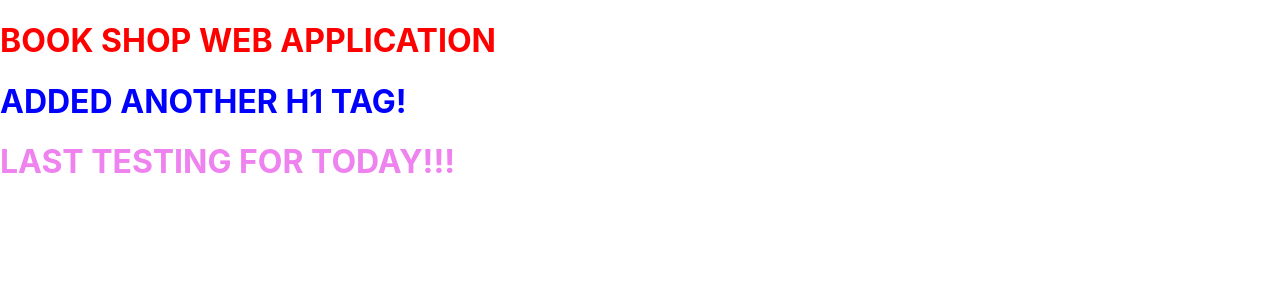
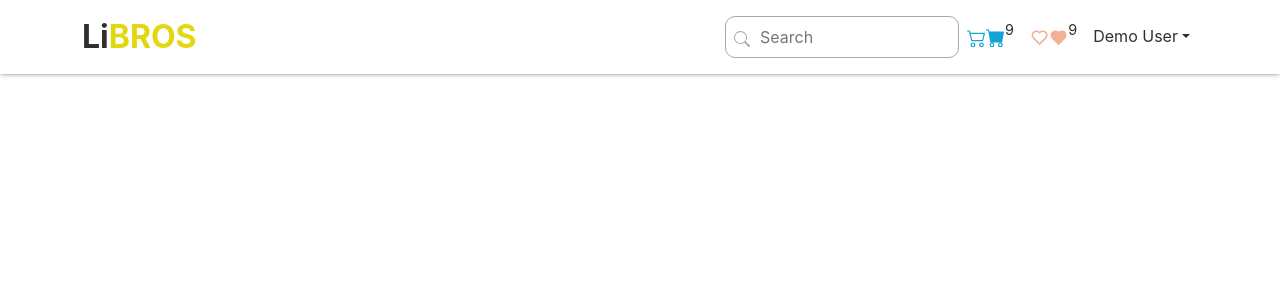
Before and after one commit to jklagrosa/Book-Shop, a Next.js app: page / in a window 1280 px wide. Shown: the top 300 px of the page. Built offline with nearby package versions, Linux system fonts and the light colour scheme.

Commit message:
changes made

```diff
--- /dev/null
+++ b/components/Navbar.js
@@ -0,0 +1,62 @@
+import { Container, Navbar, Nav, NavDropdown } from "react-bootstrap";
+import styles from "../styles/navbar.module.scss";
+import { BsCart2, BsHeart, BsCartFill, BsSearch } from "react-icons/bs";
+import { RiHeartLine, RiHeartFill } from "react-icons/ri";
+import { useRouter } from "next/router";
+
+const Navigation = () => {
+  const router = useRouter();
+  return (
+    <>
+      <Navbar expand="lg" fixed="top" className={styles.Wrapper}>
+        <Container fluid="lg">
+          <Navbar.Brand
+            onClick={() => router.push("/")}
+            className={styles.brand_logo}
+          >
+            Li<span>bros</span>
+          </Navbar.Brand>
+          <Navbar.Toggle aria-controls="basic-navbar-nav" />
+          <Navbar.Collapse id="basic-navbar-nav">
+            <Nav className="ms-auto">
+              <Nav.Link className={styles.nav_search_btn_wrapper}>
+                <BsSearch className={styles.nav_search_icon} />
+                <input
+                  type="text"
+                  placeholder="Search"
+                  className={styles.nav_search_btn}
+                />
+              </Nav.Link>
+
+              <Nav.Link href="#">
+                <BsCart2 className={styles.nav_icons} />
+                <BsCartFill className={styles.nav_icons} />
+                <sup className={styles.sup_badge}>9</sup>
+              </Nav.Link>
+              <Nav.Link>
+                <RiHeartLine
+                  className={styles.nav_icons}
+                  id={styles.nav_icons_heart}
+                />
+                <RiHeartFill
+                  className={styles.nav_icons}
+                  id={styles.nav_icons_heart}
+                />
+                <sup className={styles.sup_badge}>9</sup>
+              </Nav.Link>
+              <NavDropdown
+                title="Demo User"
+                id="basic-nav-dropdown"
+                className={styles.dd_user_settings}
+              >
+                <NavDropdown.Item href="#action/3.1">Logout</NavDropdown.Item>
+              </NavDropdown>
+            </Nav>
+          </Navbar.Collapse>
+        </Container>
+      </Navbar>
+    </>
+  );
+};
+
+export default Navigation;
--- a/pages/index.js
+++ b/pages/index.js
@@ -1,9 +1,9 @@
+import Navbar from "../components/Navbar";
+
 export default function Home() {
   return (
     <>
-      <h1 style={{ color: "red" }}>BOOK SHOP WEB APPLICATION</h1>
-      <h1 style={{ color: "blue" }}>ADDED ANOTHER H1 TAG!</h1>
-      <h1 style={{ color: "violet" }}>LAST TESTING FOR TODAY!!!</h1>
+      <Navbar />
     </>
   );
 }
--- /dev/null
+++ b/styles/colors.scss
@@ -0,0 +1,5 @@
+$YELLOW: #e2d810;
+$PINK: #d9138a;
+$BLUE: #12a4d9;
+$BLACK: #322e2f;
+$RED: #f2b195;
--- a/styles/globals.css
+++ b/styles/globals.scss
@@ -6,11 +6,7 @@ body {
     Ubuntu, Cantarell, Fira Sans, Droid Sans, Helvetica Neue, sans-serif;
 }
 
-a {
-  color: inherit;
-  text-decoration: none;
-}
-
 * {
   box-sizing: border-box;
+  scroll-behavior: smooth;
 }
--- /dev/null
+++ b/styles/navbar.module.scss
@@ -0,0 +1,56 @@
+@import "../styles/colors.scss";
+
+.Wrapper{
+    background: white;
+    box-shadow: rgba(50, 50, 93, 0.25) 0px 2px 5px -1px, rgba(0, 0, 0, 0.3) 0px 1px 3px -1px;
+
+
+    .brand_logo{
+        font-size: 2rem;
+        color: $BLACK;
+        font-weight: bold;
+        span{
+            color: $YELLOW;
+            text-transform: uppercase;
+        }
+    }
+
+    .nav_icons{
+        font-size: 1.2rem;
+        color: $BLUE;
+    }
+    #nav_icons_heart{
+        color: #f2b195;
+    }
+
+    .nav_search_btn_wrapper{
+        border: 1px solid darkgrey;
+        border-radius: 10px;
+        cursor:text;
+    }
+
+    .nav_search_icon{
+        color: darkgrey;
+        cursor: default;
+    }
+
+    .nav_search_btn{
+        all: unset;
+        margin-bottom: 0 !important;
+        max-width: 180px;
+        width: 100%;
+        font-size: 1rem;
+        padding: 0 0.6rem;
+    }
+
+    .dd_user_settings{
+       a{
+           color: $BLACK !important;
+       }
+    }
+
+   .sup_badge{
+       font-size: 0.9rem;
+       color: $BLACK;
+   }
+}
```
Also changed, not shown: package.json (+8 -1 lines), pages/_app.js (+4 -3 lines), styles/Home.module.css (deleted, +0 -116 lines), 1 other file (tests, documents, lock files or other folders).
